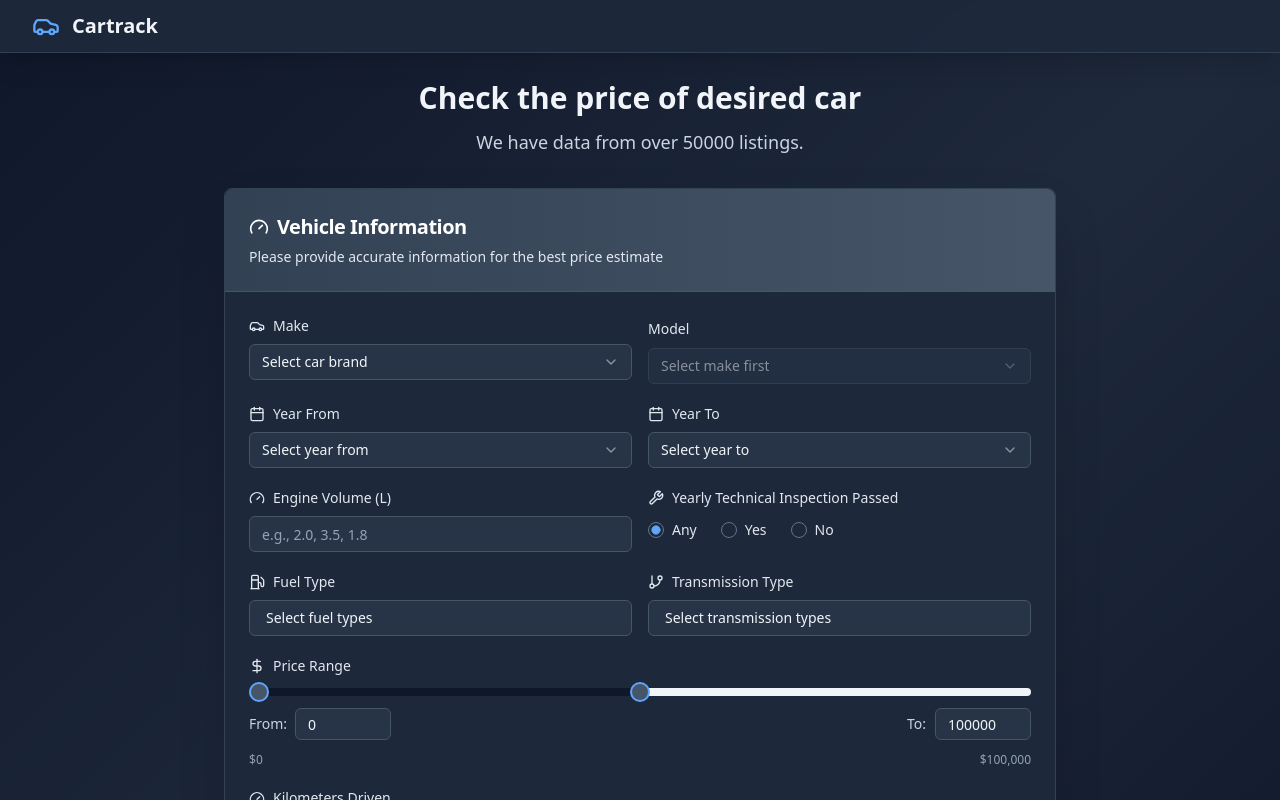
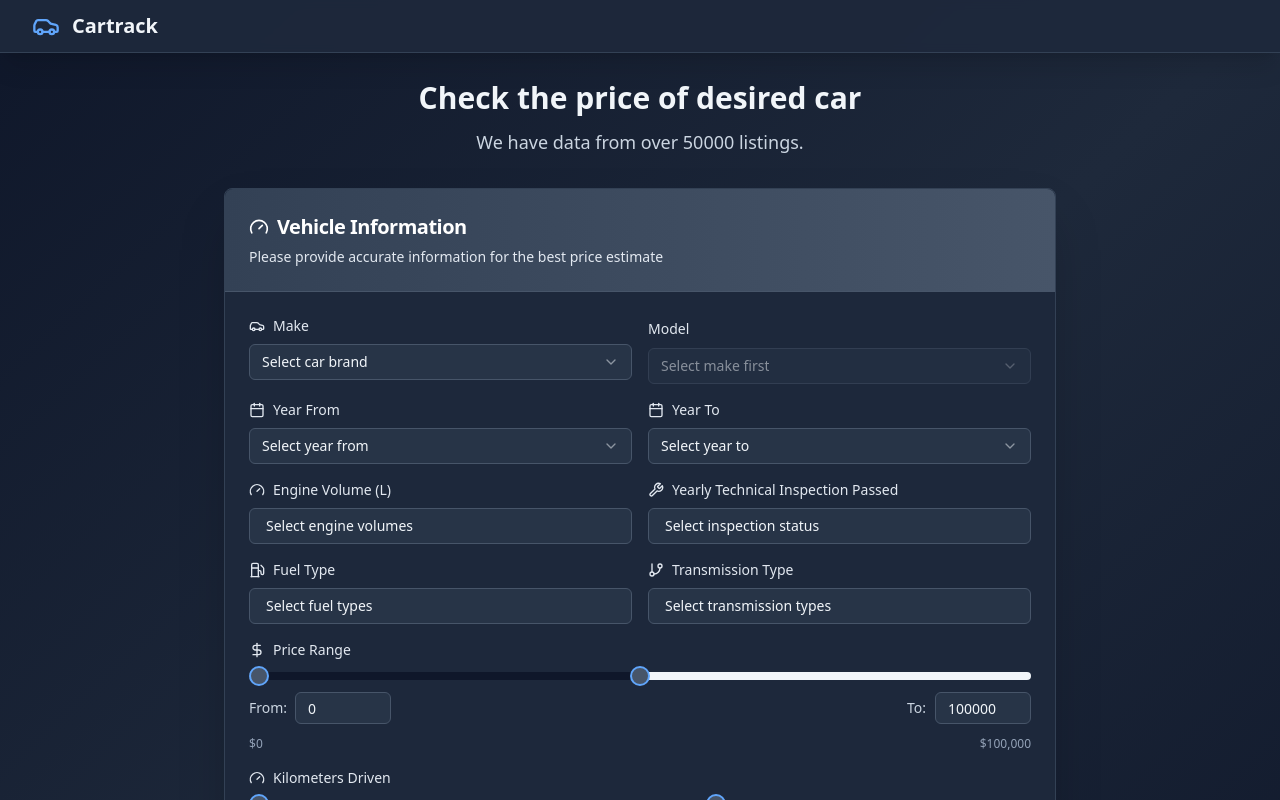
Before and after one commit to valdisdev1/auto-value-finder-tool, a React (Vite) app: page / in a window 1280 px wide. Shown: the top 800 px of the page. Built offline with nearby package versions, Linux system fonts and the light colour scheme.

Commit message:
Refactor: Implement multi-select for fields
Refactored the Yearly Technical Inspection, Fuel Type, Transmission Type, and Engine Volume fields to use a multi-select component, mirroring the provided image.

```diff
--- a/src/pages/Index.tsx
+++ b/src/pages/Index.tsx
@@ -1,12 +1,11 @@
 
 import React, { useState } from 'react';
-import { Car, Calendar, Fuel, Gauge, DollarSign, Wrench, GitBranch } from 'lucide-react';
+import { Car, Calendar, Fuel, Gauge, DollarSign, Wrench, GitBranch, X } from 'lucide-react';
 import { Button } from '@/components/ui/button';
 import { Input } from '@/components/ui/input';
 import { Select, SelectContent, SelectItem, SelectTrigger, SelectValue } from '@/components/ui/select';
 import { Card, CardContent, CardDescription, CardHeader, CardTitle } from '@/components/ui/card';
 import { Label } from '@/components/ui/label';
-import { RadioGroup, RadioGroupItem } from '@/components/ui/radio-group';
 import { Slider } from '@/components/ui/slider';
 import { DropdownMenu, DropdownMenuContent, DropdownMenuCheckboxItem, DropdownMenuTrigger } from '@/components/ui/dropdown-menu';
 
@@ -35,12 +34,12 @@ const Index = () => {
     model: '',
     yearFrom: '',
     yearTo: '',
-    engineVolume: '',
+    engineVolume: [] as string[],
     fuelType: [] as string[],
     transmissionType: [] as string[],
     kilometers: [0, 300000],
     priceRange: [0, 100000],
-    technicalInspection: 'any'
+    technicalInspection: [] as string[]
   });
 
   const handleInputChange = (field: string, value: string) => {
@@ -56,6 +55,13 @@ const Index = () => {
       [field]: checked
         ? [...prev[field as keyof typeof prev] as string[], value]
         : (prev[field as keyof typeof prev] as string[]).filter(item => item !== value)
+    }));
+  };
+
+  const handleRemoveSelection = (field: string, value: string) => {
+    setFormData(prev => ({
+      ...prev,
+      [field]: (prev[field as keyof typeof prev] as string[]).filter(item => item !== value)
     }));
   };
 
@@ -90,6 +96,27 @@ const Index = () => {
   const years = Array.from({ length: 30 }, (_, i) => currentYear - i);
 
   const availableModels = formData.make ? carBrands[formData.make as keyof typeof carBrands] || [] : [];
+
+  const renderMultiSelectTags = (field: string, items: string[]) => {
+    if (items.length === 0) return null;
+
+    return (
+      <div className="flex flex-wrap gap-1 mt-2">
+        {items.map((item) => (
+          <div key={item} className="flex items-center bg-slate-600 text-slate-100 px-2 py-1 rounded text-xs">
+            <span>{item}</span>
+            <button
+              type="button"
+              onClick={() => handleRemoveSelection(field, item)}
+              className="ml-1 hover:text-red-400"
+            >
+              <X className="h-3 w-3" />
+            </button>
+          </div>
+        ))}
+      </div>
+    );
+  };
 
   return (
     <div className="min-h-screen bg-gradient-to-br from-slate-900 via-slate-800 to-slate-900">
@@ -127,7 +154,7 @@ const Index = () => {
             </CardDescription>
           </CardHeader>
           <CardContent className="p-6 bg-slate-800/95">
-            <form onSubmit={handleSubmit} className="space-y-5">
+            <form onSubmit={handleSubmit} className="space-y-4">
               {/* First Row - Make and Model */}
               <div className="grid grid-cols-1 md:grid-cols-2 gap-4">
                 <div className="space-y-2">
@@ -216,43 +243,62 @@ const Index = () => {
               {/* Third Row - Engine Volume and Technical Inspection */}
               <div className="grid grid-cols-1 md:grid-cols-2 gap-4">
                 <div className="space-y-2">
-                  <Label htmlFor="engineVolume" className="text-sm font-medium text-slate-200 flex items-center space-x-2">
+                  <Label className="text-sm font-medium text-slate-200 flex items-center space-x-2">
                     <Gauge className="h-4 w-4" />
                     <span>Engine Volume (L)</span>
                   </Label>
-                  <Input
-                    id="engineVolume"
-                    placeholder="e.g., 2.0, 3.5, 1.8"
-                    value={formData.engineVolume}
-                    onChange={(e) => handleInputChange('engineVolume', e.target.value)}
-                    className="h-9 text-sm bg-slate-700/50 border-slate-600 text-slate-100 placeholder:text-slate-400 focus:border-blue-400"
-                    type="number"
-                    step="0.1"
-                  />
+                  <DropdownMenu>
+                    <DropdownMenuTrigger asChild>
+                      <Button variant="outline" className="h-9 text-sm w-full justify-between bg-slate-700/50 border-slate-600 text-slate-100 hover:bg-slate-600/50">
+                        {formData.engineVolume.length > 0
+                          ? `${formData.engineVolume.length} selected`
+                          : "Select engine volumes"
+                        }
+                      </Button>
+                    </DropdownMenuTrigger>
+                    <DropdownMenuContent className="w-full bg-slate-700 border-slate-600 z-50">
+                      {['1.0', '1.2', '1.4', '1.6', '1.8', '2.0', '2.2', '2.4', '2.5', '2.8', '3.0', '3.5', '4.0', '5.0+'].map((volume) => (
+                        <DropdownMenuCheckboxItem
+                          key={volume}
+                          checked={formData.engineVolume.includes(volume)}
+                          onCheckedChange={(checked) => handleMultiSelectChange('engineVolume', volume, checked)}
+                          className="text-slate-100 hover:bg-slate-600 focus:bg-slate-600 data-[state=checked]:bg-slate-100 data-[state=checked]:text-slate-900"
+                        >
+                          {volume}
+                        </DropdownMenuCheckboxItem>
+                      ))}
+                    </DropdownMenuContent>
+                  </DropdownMenu>
+                  {renderMultiSelectTags('engineVolume', formData.engineVolume)}
                 </div>
                 <div className="space-y-2">
                   <Label className="text-sm font-medium text-slate-200 flex items-center space-x-2">
                     <Wrench className="h-4 w-4" />
                     <span>Yearly Technical Inspection Passed</span>
                   </Label>
-                  <RadioGroup
-                    value={formData.technicalInspection}
-                    onValueChange={(value) => handleInputChange('technicalInspection', value)}
-                    className="flex space-x-4 pt-1"
-                  >
-                    <div className="flex items-center space-x-2">
-                      <RadioGroupItem value="any" id="any" className="border-slate-500 text-blue-400" />
-                      <Label htmlFor="any" className="cursor-pointer text-slate-200 text-sm">Any</Label>
-                    </div>
-                    <div className="flex items-center space-x-2">
-                      <RadioGroupItem value="yes" id="yes" className="border-slate-500 text-blue-400" />
-                      <Label htmlFor="yes" className="cursor-pointer text-slate-200 text-sm">Yes</Label>
-                    </div>
-                    <div className="flex items-center space-x-2">
-                      <RadioGroupItem value="no" id="no" className="border-slate-500 text-blue-400" />
-                      <Label htmlFor="no" className="cursor-pointer text-slate-200 text-sm">No</Label>
-                    </div>
-                  </RadioGroup>
+                  <DropdownMenu>
+                    <DropdownMenuTrigger asChild>
+                      <Button variant="outline" className="h-9 text-sm w-full justify-between bg-slate-700/50 border-slate-600 text-slate-100 hover:bg-slate-600/50">
+                        {formData.technicalInspection.length > 0
+                          ? `${formData.technicalInspection.length} selected`
+                          : "Select inspection status"
+                        }
+                      </Button>
+                    </DropdownMenuTrigger>
+                    <DropdownMenuContent className="w-full bg-slate-700 border-slate-600 z-50">
+                      {['Yes', 'No'].map((status) => (
+                        <DropdownMenuCheckboxItem
+                          key={status}
+                          checked={formData.technicalInspection.includes(status)}
+                          onCheckedChange={(checked) => handleMultiSelectChange('technicalInspection', status, checked)}
+                          className="text-slate-100 hover:bg-slate-600 focus:bg-slate-600 data-[state=checked]:bg-slate-100 data-[state=checked]:text-slate-900"
+                        >
+                          {status}
+                        </DropdownMenuCheckboxItem>
+                      ))}
+                    </DropdownMenuContent>
+                  </DropdownMenu>
+                  {renderMultiSelectTags('technicalInspection', formData.technicalInspection)}
                 </div>
               </div>
 
@@ -285,6 +331,7 @@ const Index = () => {
                       ))}
                     </DropdownMenuContent>
                   </DropdownMenu>
+                  {renderMultiSelectTags('fuelType', formData.fuelType)}
                 </div>
                 <div className="space-y-2">
                   <Label className="text-sm font-medium text-slate-200 flex items-center space-x-2">
@@ -313,6 +360,7 @@ const Index = () => {
                       ))}
                     </DropdownMenuContent>
                   </DropdownMenu>
+                  {renderMultiSelectTags('transmissionType', formData.transmissionType)}
                 </div>
               </div>
 
```
